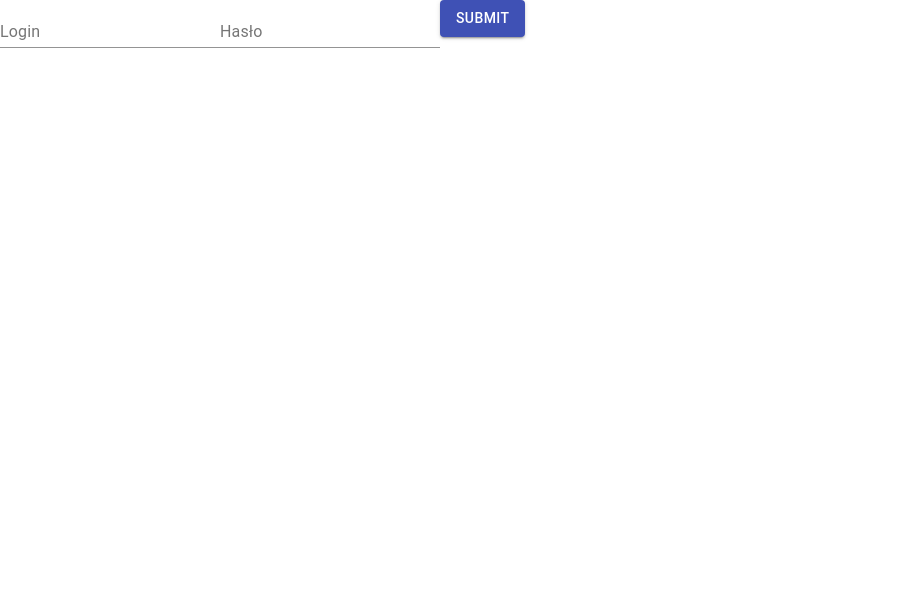
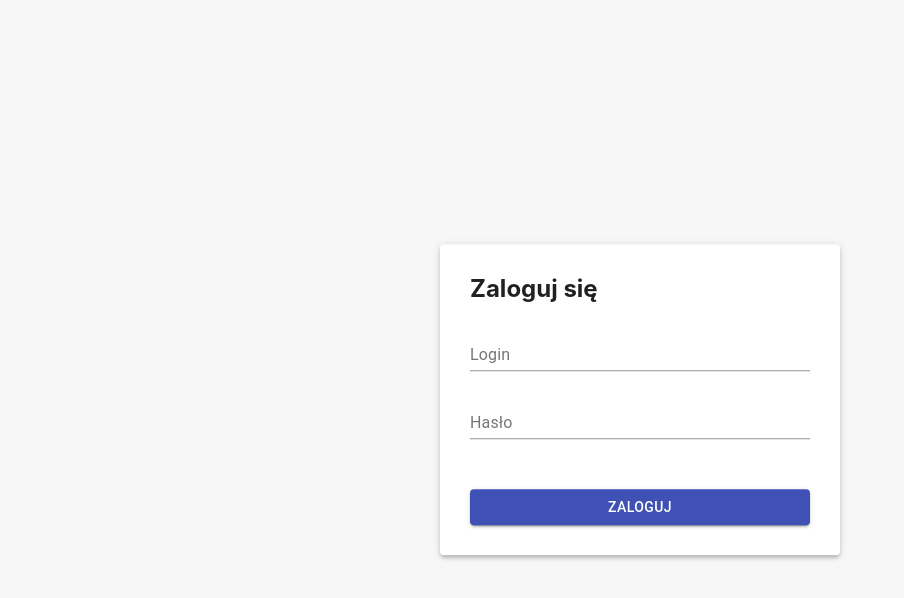
Before and after one commit to kekemato/login-form, a React (Create React App) app: page / in a window 1280 px wide. Shown: the top 598 px of the page, without its empty margins (0-904 px from the left). Built offline with nearby package versions, Linux system fonts and the light colour scheme.

Commit message:
add css to form

```diff
--- a/src/components/LoginForm/index.tsx
+++ b/src/components/LoginForm/index.tsx
@@ -1,18 +1,21 @@
 import React, { useState } from "react";
 import { Formik, Form, Field, FormikProps } from "formik";
-import { Button } from "@material-ui/core";
+import { Button, Paper } from "@material-ui/core";
 import axios from "axios";
 
 import TextField from "../TextField";
 import Snackbar from "../Snackbar";
 import { useAuth } from "../../contexts/authContext";
+import useStyles from "./styles";
 
 const LoginForm = () => {
   const [isSnackbarOpen, setIsSnackbarOpen] = useState(false);
   const { setUser } = useAuth();
+  const classes = useStyles();
 
   return (
-    <>
+    <div className={classes.background}>
+      <Paper className={classes.formPaper} elevation={3}>
         <Formik
           initialValues={{ login: "", password: "" }}
           onSubmit={async (values, { setSubmitting }) => {
@@ -30,30 +33,39 @@ const LoginForm = () => {
           }}
         >
           {(props: FormikProps<any>) => (
-          <Form>
+            <Form className={classes.container}>
+              <h2 className={classes.title}>Zaloguj się</h2>
               <Field
                 name="login"
                 type="text"
                 label="Login"
                 component={TextField}
+                classes={{ root: classes.textfield }}
               />
               <Field
                 name="password"
                 type="password"
                 label="Hasło"
                 component={TextField}
+                classes={{ root: classes.textfield }}
               />
-            <Button variant="contained" type="submit" color="primary">
-              Submit
+              <Button
+                variant="contained"
+                type="submit"
+                color="primary"
+                classes={{ root: classes.submitButton }}
+              >
+                Zaloguj
               </Button>
             </Form>
           )}
         </Formik>
+      </Paper>
       <Snackbar
         handleSnackbarClose={() => setIsSnackbarOpen(false)}
         isSnackbarOpen={isSnackbarOpen}
       />
-    </>
+    </div>
   );
 };
 
--- /dev/null
+++ b/src/components/LoginForm/styles.tsx
@@ -0,0 +1,36 @@
+import { makeStyles } from "@material-ui/core/styles";
+
+const useStyles = makeStyles({
+  background: {
+    width: "100vw",
+    height: "100vh",
+    backgroundColor: "#f7f7f7",
+  },
+  formPaper: {
+    width: "400px",
+    maxWidth: "90vw",
+    boxSizing: "border-box",
+    padding: "30px ",
+    position: "fixed",
+    top: "50%",
+    left: "50%",
+    transform: "translate(-50%, -50%)",
+  },
+  container: {
+    display: "flex",
+    flexDirection: "column",
+    justifyContent: "center",
+    alignContent: "center",
+  },
+  title: {
+    marginTop: 0,
+  },
+  textfield: {
+    marginBottom: "20px",
+  },
+  submitButton: {
+    marginTop: "30px",
+  },
+});
+
+export default useStyles;
--- a/src/components/TextField/index.tsx
+++ b/src/components/TextField/index.tsx
@@ -5,13 +5,14 @@ import { TextField } from "@material-ui/core";
 interface TextFieldProps {
   label?: string;
   type: string;
+  classes: Partial<Record<"root", string>> | undefined;
   field: FieldProps;
   form: FormikFormProps;
 }
 
 const MyTextField: React.FC<TextFieldProps> = (props: TextFieldProps) => {
-  const { field, type, label } = props;
-  return <TextField type={type} label={label} {...field} />;
+  const { field, type, label, classes } = props;
+  return <TextField classes={classes} type={type} label={label} {...field} />;
 };
 
 export default MyTextField;
--- a/src/views/Homepage/index.tsx
+++ b/src/views/Homepage/index.tsx
@@ -1,6 +1,6 @@
 import React from "react";
+
 import { useAuth } from "../../contexts/authContext";
-
 import LoginForm from "../../components/LoginForm";
 import UserPanel from "../../components/UserPanel";
 
```
Lines whose indentation alone changed are shown as unchanged.
